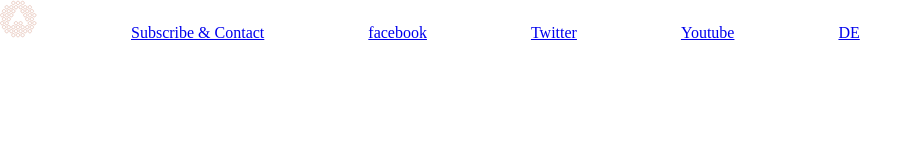
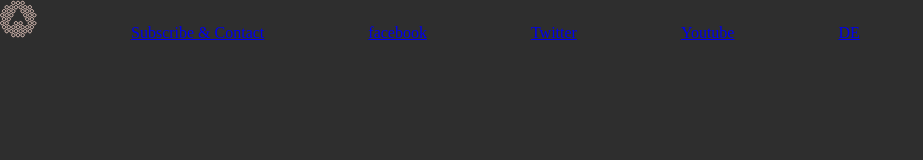
Before and after one commit to Floriovv/Project-Headphones-Inspiration, a plain HTML site: page index.html in a window 1280 px wide. Shown: the whole page, without its empty margins (0-923 px from the left). Drawn offline with Linux system fonts and the light colour scheme.

Commit message:
added backgroundcolor

```diff
--- a/assets/css/style.css
+++ b/assets/css/style.css
@@ -1,6 +1,7 @@
 body{
   margin: 0;
   padding: 0;
+  background-color: #2e2e2e;
 }
 
 .header{
```
